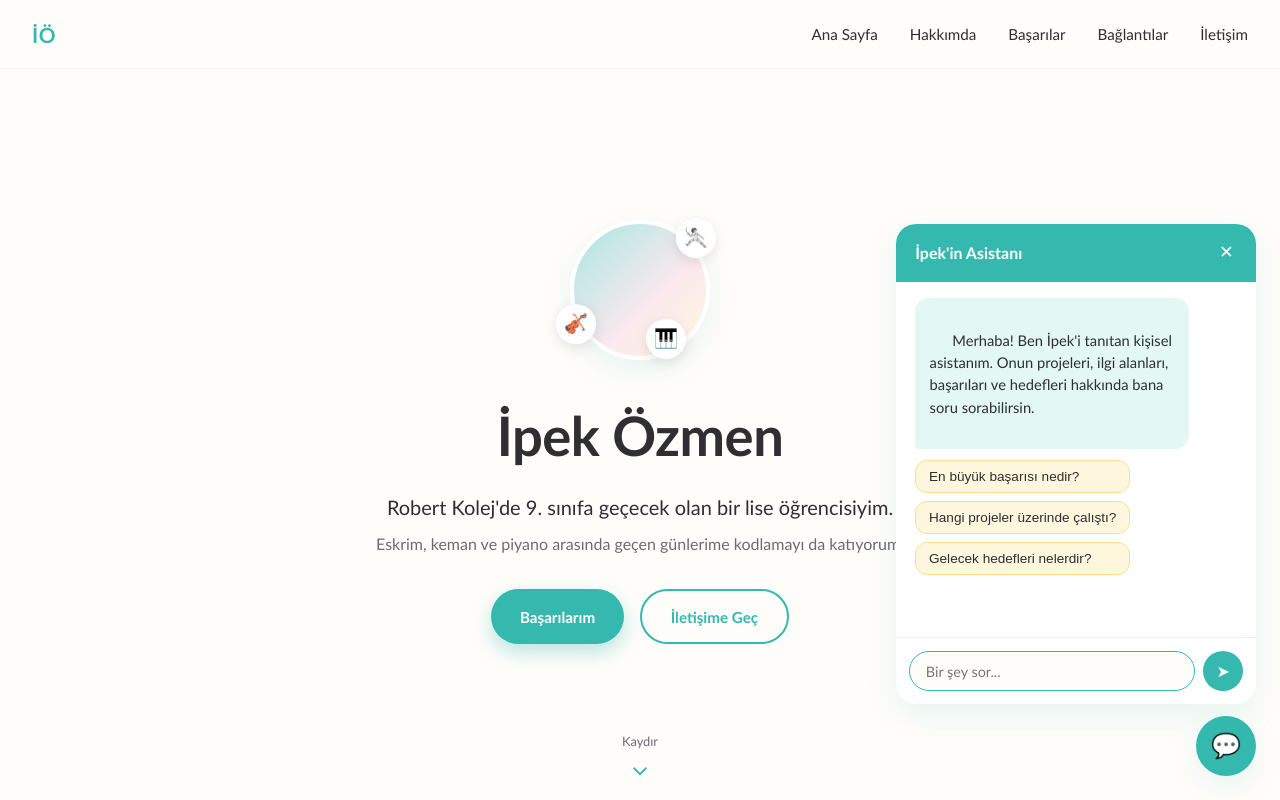
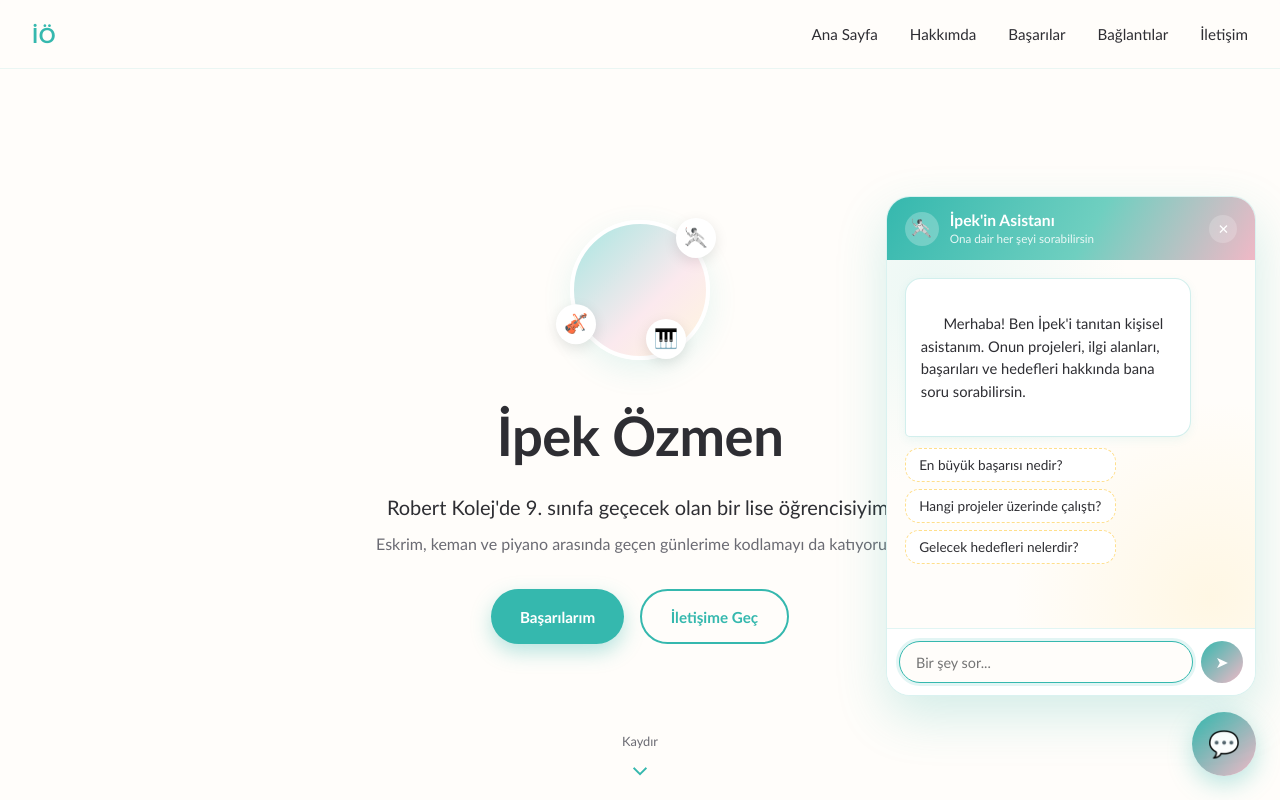
Before and after one commit to ipekozmen/Exposure-AI-Website-, a plain HTML site: page index.html in a window 1280 px wide. Both pictures are taken after a click on the button "Sohbeti aç". Shown: the top 800 px of the page. Drawn offline with Linux system fonts and the light colour scheme.

Commit message:
chatbot: kapanma hatası düzeltildi, tasarım yenilendi, yerel test sunucusu eklendi

```diff
--- a/chatbot.js
+++ b/chatbot.js
@@ -36,6 +36,16 @@ function addMessage(text, role) {
   return el;
 }
 
+function addLoadingIndicator() {
+  const el = document.createElement('div');
+  el.className = 'chatbot-message chatbot-message-loading';
+  el.setAttribute('aria-label', 'Cevap hazırlanıyor');
+  el.innerHTML = '<span class="chatbot-dot"></span><span class="chatbot-dot"></span><span class="chatbot-dot"></span>';
+  messagesEl.appendChild(el);
+  messagesEl.scrollTop = messagesEl.scrollHeight;
+  return el;
+}
+
 function setLoading(loading) {
   isLoading = loading;
   sendBtn.disabled = loading;
@@ -53,7 +63,7 @@ async function sendMessage(text) {
   history.push({ role: 'user', content: text });
 
   setLoading(true);
-  const loadingEl = addMessage('Cevap hazırlanıyor...', 'loading');
+  const loadingEl = addLoadingIndicator();
 
   try {
     const response = await fetch('/api/chat', {
--- a/index.html
+++ b/index.html
@@ -131,7 +131,11 @@
 
 <div id="chatbotPanel" class="chatbot-panel" hidden>
   <div class="chatbot-header">
-    <span class="chatbot-title">İpek'in Asistanı</span>
+    <span class="chatbot-avatar" aria-hidden="true">🤺</span>
+    <span class="chatbot-header-text">
+      <span class="chatbot-title">İpek'in Asistanı</span>
+      <span class="chatbot-subtitle">Ona dair her şeyi sorabilirsin</span>
+    </span>
     <button id="chatbotClose" class="chatbot-close" aria-label="Sohbeti kapat">✕</button>
   </div>
 
--- a/style.css
+++ b/style.css
@@ -492,192 +492,316 @@ ul { list-style: none; }
   .section { padding: 4rem 1.2rem; }
 }
 
-/* Chatbot */
+
+/* ---------- Chatbot ---------- */
+
+/* Açılır buton */
 .chatbot-toggle {
   position: fixed;
   right: 1.5rem;
   bottom: 1.5rem;
-  width: 60px;
-  height: 60px;
+  width: 64px;
+  height: 64px;
   border-radius: 50%;
   border: none;
-  background: var(--turquoise);
-  color: #fff;
-  font-size: 1.5rem;
   cursor: pointer;
-  box-shadow: var(--shadow);
   z-index: 200;
   display: flex;
   align-items: center;
   justify-content: center;
-  transition: transform 0.2s ease;
+  font-size: 1.6rem;
+  color: #fff;
+  background: linear-gradient(135deg, var(--turquoise) 0%, var(--pink) 100%);
+  box-shadow: 0 8px 24px rgba(53, 184, 174, 0.35),
+              0 0 0 0 rgba(240, 184, 198, 0.55);
+  animation: chatbot-float 3.5s ease-in-out infinite;
+  transition: transform 0.25s ease, box-shadow 0.25s ease;
 }
 
 .chatbot-toggle:hover {
-  transform: scale(1.06);
+  transform: scale(1.08) rotate(-6deg);
+  box-shadow: 0 12px 30px rgba(53, 184, 174, 0.45),
+              0 0 0 10px rgba(240, 184, 198, 0.18);
 }
 
+.chatbot-toggle[aria-expanded="true"] {
+  animation: none;
+}
+
+@keyframes chatbot-float {
+  0%, 100% { transform: translateY(0); }
+  50%      { transform: translateY(-6px); }
+}
+
+/* Panel */
 .chatbot-panel {
   position: fixed;
   right: 1.5rem;
-  bottom: 6rem;
-  width: 360px;
+  bottom: 6.5rem;
+  width: 370px;
   max-width: calc(100vw - 2rem);
-  height: 480px;
-  max-height: calc(100vh - 8rem);
+  height: 500px;
+  max-height: calc(100vh - 9rem);
   background: var(--card-bg);
-  border-radius: var(--radius);
-  box-shadow: var(--shadow);
+  border-radius: 24px;
+  border: 1px solid rgba(53, 184, 174, 0.18);
+  box-shadow: 0 20px 50px rgba(53, 184, 174, 0.22);
   z-index: 200;
   display: flex;
   flex-direction: column;
   overflow: hidden;
+  animation: chatbot-pop 0.28s cubic-bezier(0.34, 1.56, 0.64, 1);
 }
 
+/* hidden özniteliğinin display:flex'i ezmesi için — bu olmadan panel kapanmaz */
+.chatbot-panel[hidden] {
+  display: none;
+}
+
+@keyframes chatbot-pop {
+  from { opacity: 0; transform: translateY(16px) scale(0.96); }
+  to   { opacity: 1; transform: translateY(0) scale(1); }
+}
+
+/* Başlık */
 .chatbot-header {
   display: flex;
   align-items: center;
-  justify-content: space-between;
-  padding: 1rem 1.2rem;
-  background: var(--turquoise);
+  gap: 0.7rem;
+  padding: 0.9rem 1.1rem;
   color: #fff;
+  background: linear-gradient(120deg, var(--turquoise) 0%, #6fcfc0 55%, var(--pink) 100%);
+}
+
+.chatbot-avatar {
+  width: 34px;
+  height: 34px;
+  border-radius: 50%;
+  background: rgba(255, 255, 255, 0.25);
+  display: flex;
+  align-items: center;
+  justify-content: center;
+  font-size: 1.1rem;
+  flex-shrink: 0;
+}
+
+.chatbot-header-text {
+  display: flex;
+  flex-direction: column;
+  line-height: 1.25;
+  flex: 1;
+  min-width: 0;
 }
 
 .chatbot-title {
   font-weight: 700;
+  font-size: 0.98rem;
+}
+
+.chatbot-subtitle {
+  font-size: 0.73rem;
+  opacity: 0.85;
 }
 
 .chatbot-close {
-  background: none;
+  background: rgba(255, 255, 255, 0.2);
   border: none;
   color: #fff;
-  font-size: 1.1rem;
+  width: 28px;
+  height: 28px;
+  border-radius: 50%;
+  font-size: 0.85rem;
   cursor: pointer;
-  line-height: 1;
-  padding: 0.2rem;
+  flex-shrink: 0;
+  transition: background 0.2s ease, transform 0.2s ease;
 }
 
+.chatbot-close:hover {
+  background: rgba(255, 255, 255, 0.35);
+  transform: rotate(90deg);
+}
+
+/* Mesaj alanı */
 .chatbot-messages {
   flex: 1;
   overflow-y: auto;
-  padding: 1rem 1.2rem;
+  padding: 1.1rem;
   display: flex;
   flex-direction: column;
-  gap: 0.7rem;
+  gap: 0.65rem;
+  background:
+    radial-gradient(circle at 12% 8%, rgba(168, 230, 225, 0.22) 0%, transparent 42%),
+    radial-gradient(circle at 88% 92%, rgba(255, 223, 140, 0.20) 0%, transparent 42%),
+    var(--bg);
 }
 
 .chatbot-message {
-  max-width: 85%;
-  padding: 0.6rem 0.9rem;
-  border-radius: 14px;
+  max-width: 86%;
+  padding: 0.65rem 0.95rem;
+  border-radius: 16px;
   font-size: 0.92rem;
-  line-height: 1.5;
+  line-height: 1.55;
   white-space: pre-wrap;
+  animation: chatbot-msg-in 0.25s ease;
+}
+
+@keyframes chatbot-msg-in {
+  from { opacity: 0; transform: translateY(8px); }
+  to   { opacity: 1; transform: translateY(0); }
 }
 
 .chatbot-message-bot {
   align-self: flex-start;
-  background: var(--turquoise-pale);
-  color: var(--text);
-  border-bottom-left-radius: 4px;
+  background: #fff;
+  border: 1px solid rgba(53, 184, 174, 0.22);
+  border-bottom-left-radius: 5px;
+  box-shadow: 0 3px 10px rgba(53, 184, 174, 0.08);
 }
 
 .chatbot-message-user {
   align-self: flex-end;
-  background: var(--pink-pale);
-  color: var(--text);
-  border-bottom-right-radius: 4px;
+  background: linear-gradient(135deg, var(--pink) 0%, #f6cdd7 100%);
+  color: #4a2b33;
+  border-bottom-right-radius: 5px;
 }
 
 .chatbot-message-error {
   align-self: flex-start;
-  background: #fde8e8;
+  background: #fdeaea;
+  border: 1px solid #f4c2c2;
   color: #9b2c2c;
-  border-bottom-left-radius: 4px;
+  border-bottom-left-radius: 5px;
 }
 
+/* Yazıyor göstergesi */
 .chatbot-message-loading {
   align-self: flex-start;
-  color: var(--text-soft);
-  font-size: 0.88rem;
-  font-style: italic;
+  display: flex;
+  align-items: center;
+  gap: 0.35rem;
+  background: #fff;
+  border: 1px solid rgba(53, 184, 174, 0.22);
+  border-bottom-left-radius: 5px;
+  padding: 0.75rem 1rem;
 }
 
+.chatbot-dot {
+  width: 7px;
+  height: 7px;
+  border-radius: 50%;
+  background: var(--turquoise);
+  animation: chatbot-bounce 1.3s ease-in-out infinite;
+}
+
+.chatbot-dot:nth-child(2) { animation-delay: 0.18s; background: #7fd4c9; }
+.chatbot-dot:nth-child(3) { animation-delay: 0.36s; background: var(--pink); }
+
+@keyframes chatbot-bounce {
+  0%, 60%, 100% { transform: translateY(0); opacity: 0.55; }
+  30%           { transform: translateY(-6px); opacity: 1; }
+}
+
+/* Hazır sorular */
 .chatbot-suggestions {
   display: flex;
   flex-direction: column;
-  gap: 0.5rem;
+  gap: 0.45rem;
   align-self: flex-start;
-  max-width: 90%;
+  max-width: 92%;
 }
 
 .chatbot-suggestion {
   text-align: left;
-  background: var(--yellow-pale);
-  border: 1px solid var(--yellow);
+  font-family: inherit;
+  background: #fff;
+  border: 1.5px dashed var(--yellow);
   color: var(--text);
-  border-radius: 12px;
-  padding: 0.5rem 0.8rem;
+  border-radius: 14px;
+  padding: 0.5rem 0.85rem;
   font-size: 0.85rem;
   cursor: pointer;
-  transition: background 0.15s ease;
+  transition: background 0.18s ease, transform 0.18s ease, border-color 0.18s ease;
 }
 
 .chatbot-suggestion:hover {
-  background: var(--yellow);
+  background: var(--yellow-pale);
+  border-color: var(--turquoise);
+  transform: translateX(3px);
 }
 
+/* Giriş alanı */
 .chatbot-input-row {
   display: flex;
   gap: 0.5rem;
-  padding: 0.8rem;
-  border-top: 1px solid var(--turquoise-pale);
+  padding: 0.75rem;
+  background: #fff;
+  border-top: 1px solid rgba(53, 184, 174, 0.15);
 }
 
 .chatbot-input {
   flex: 1;
-  border: 1px solid var(--turquoise-pale);
+  min-width: 0;
+  border: 1.5px solid rgba(53, 184, 174, 0.25);
   border-radius: 999px;
-  padding: 0.55rem 1rem;
+  padding: 0.6rem 1rem;
   font-family: inherit;
   font-size: 0.9rem;
   outline: none;
   background: var(--bg);
   color: var(--text);
+  transition: border-color 0.2s ease, box-shadow 0.2s ease;
 }
 
 .chatbot-input:focus {
   border-color: var(--turquoise);
+  box-shadow: 0 0 0 3px rgba(53, 184, 174, 0.14);
 }
 
 .chatbot-send {
-  width: 40px;
-  height: 40px;
+  width: 42px;
+  height: 42px;
   border-radius: 50%;
   border: none;
-  background: var(--turquoise);
+  background: linear-gradient(135deg, var(--turquoise) 0%, var(--pink) 100%);
   color: #fff;
   font-size: 1rem;
   cursor: pointer;
   flex-shrink: 0;
+  transition: transform 0.18s ease, opacity 0.18s ease;
+}
+
+.chatbot-send:hover:not(:disabled) {
+  transform: scale(1.08);
 }
 
 .chatbot-send:disabled {
-  opacity: 0.5;
+  opacity: 0.45;
   cursor: not-allowed;
 }
 
 @media (max-width: 480px) {
-  .chatbot-panel {
-    right: 0.75rem;
-    left: 0.75rem;
-    bottom: 5.2rem;
-    width: auto;
-    height: min(70vh, 560px);
-  }
-
   .chatbot-toggle {
     right: 1rem;
     bottom: 1rem;
+    width: 58px;
+    height: 58px;
+    font-size: 1.4rem;
+  }
+
+  .chatbot-panel {
+    right: 0.7rem;
+    left: 0.7rem;
+    bottom: 5.2rem;
+    width: auto;
+    height: min(72vh, 560px);
   }
 }
+
+@media (prefers-reduced-motion: reduce) {
+  .chatbot-toggle,
+  .chatbot-panel,
+  .chatbot-message,
+  .chatbot-dot {
+    animation: none;
+  }
+}
```
Also changed, not shown: dev-server.js (added, +71 -0 lines).
